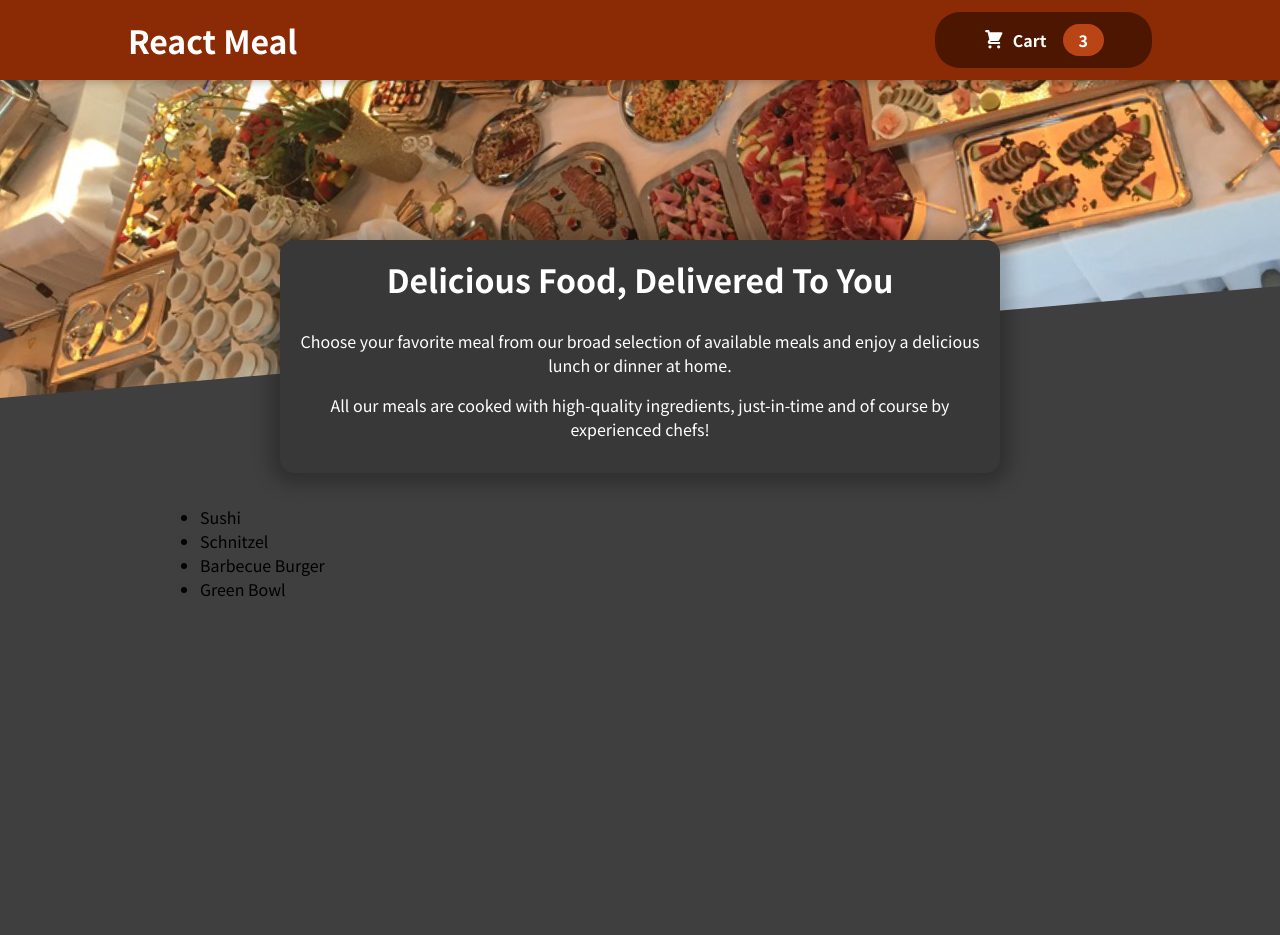
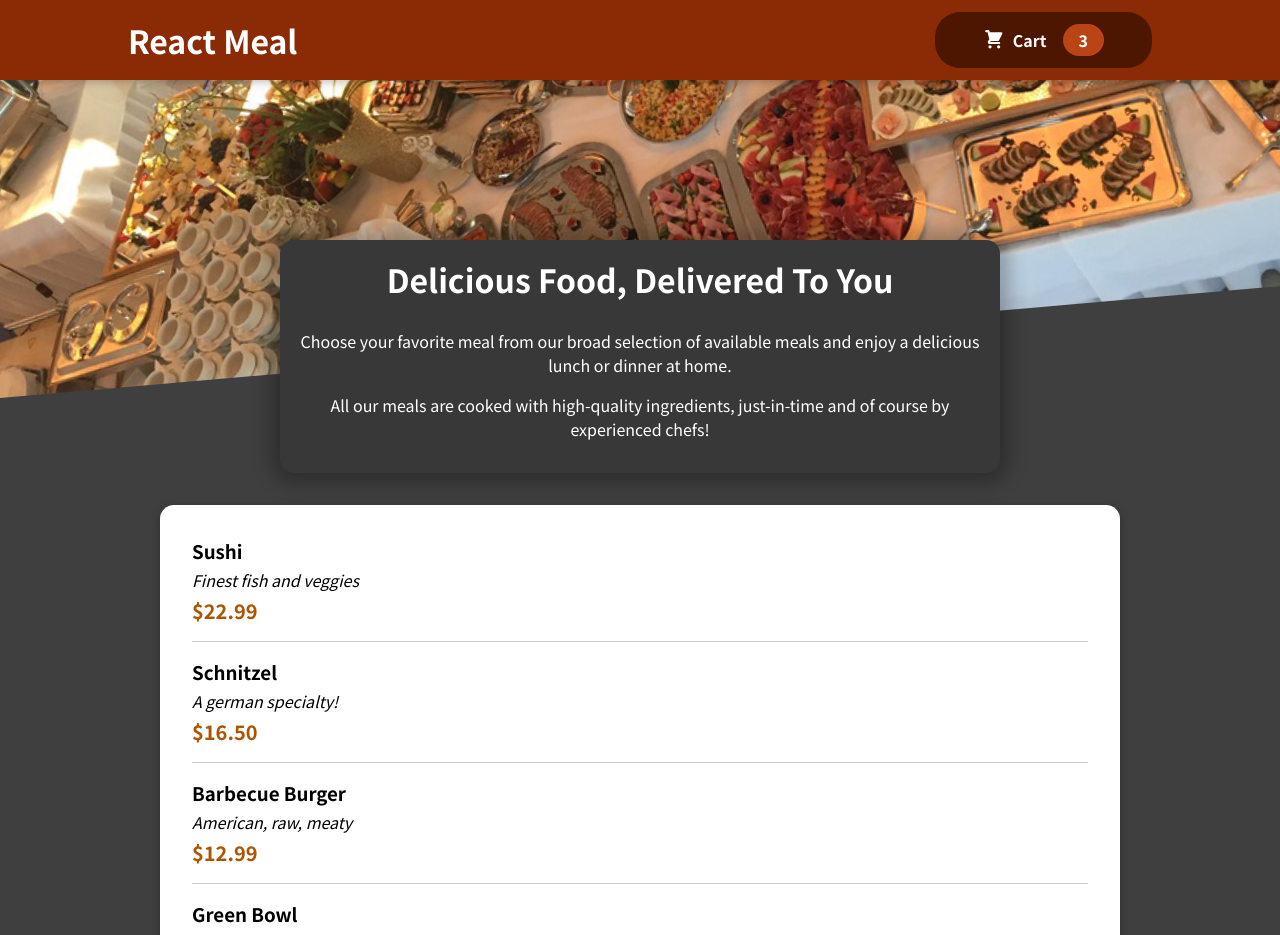
Before and after one commit to duytran31187/food-app-react, a React (Create React App) app: page / in a window 1280 px wide. Shown: the top 935 px of the page. Before the commit the page ends 800 px from the top, so only its background shows below. Built offline with nearby package versions, Linux system fonts and the light colour scheme.

Commit message:
mealItem

```diff
--- /dev/null
+++ b/src/components/Layout/UI/Card.js
@@ -0,0 +1,11 @@
+import React from "react";
+import classes from './Card.module.css';
+
+const Card = props => {
+    return (
+        <div className={classes.card}>
+            {props.children}
+        </div>
+    );
+}
+export default Card;
--- /dev/null
+++ b/src/components/Layout/UI/Card.module.css
@@ -0,0 +1,6 @@
+.card {
+    padding: 1rem;
+    box-shadow: 0 2px 8px rgba(0, 0, 0, 0.25);
+    border-radius: 14px;
+    background-color: white;
+  }
--- a/src/components/Meals/AvailableMeals.js
+++ b/src/components/Meals/AvailableMeals.js
@@ -1,5 +1,7 @@
 import React from "react";
 import classes from './AvailableMeals.module.css';
+import Card from "../Layout/UI/Card";
+import MealItem from "./MealItem/MealItem";
 
 const DUMMY_MEALS = [
     {
@@ -29,11 +31,22 @@ const DUMMY_MEALS = [
   ];
 
 const AvailableMeals = (props) => {
-    const mealsList = DUMMY_MEALS.map((meal) => <li>{meal.name}</li>);
+    const mealsList = DUMMY_MEALS.map((meal) => <MealItem
+      key={meal.id}
+      meal={meal}
+      name={meal.name}
+      description={meal.description}
+      price={meal.price}
+    />);
     return (
-        <ul className={classes.meals}>
-            {mealsList}
-        </ul>
+        <section className={classes.meals}>
+          <Card>
+            <ul>
+              {mealsList}
+            </ul>
+          </Card>
+
+        </section>
     )
 }
 export default AvailableMeals;
--- /dev/null
+++ b/src/components/Meals/MealItem/MealItem.js
@@ -0,0 +1,16 @@
+import React from "react";
+import classes from "./MealItem.module.css";
+
+const MealItem = props => {
+    const formattedPRice = `$${props.price.toFixed(2)}`; // first $ is dollar
+    return (
+        <li className={classes.meal}>
+            <div>
+                <h3>{props.name}</h3>
+                <div className={classes.description}>{props.description}</div>
+                <div className={classes.price}>{formattedPRice}</div>
+            </div>
+        </li>
+    );
+};
+export default MealItem;
--- /dev/null
+++ b/src/components/Meals/MealItem/MealItem.module.css
@@ -0,0 +1,22 @@
+.meal {
+    display: flex;
+    justify-content: space-between;
+    margin: 1rem;
+    padding-bottom: 1rem;
+    border-bottom: 1px solid #ccc;
+  }
+
+  .meal h3 {
+    margin: 0 0 0.25rem 0;
+  }
+
+  .description {
+    font-style: italic;
+  }
+
+  .price {
+    margin-top: 0.25rem;
+    font-weight: bold;
+    color: #ad5502;
+    font-size: 1.25rem;
+  }
```
